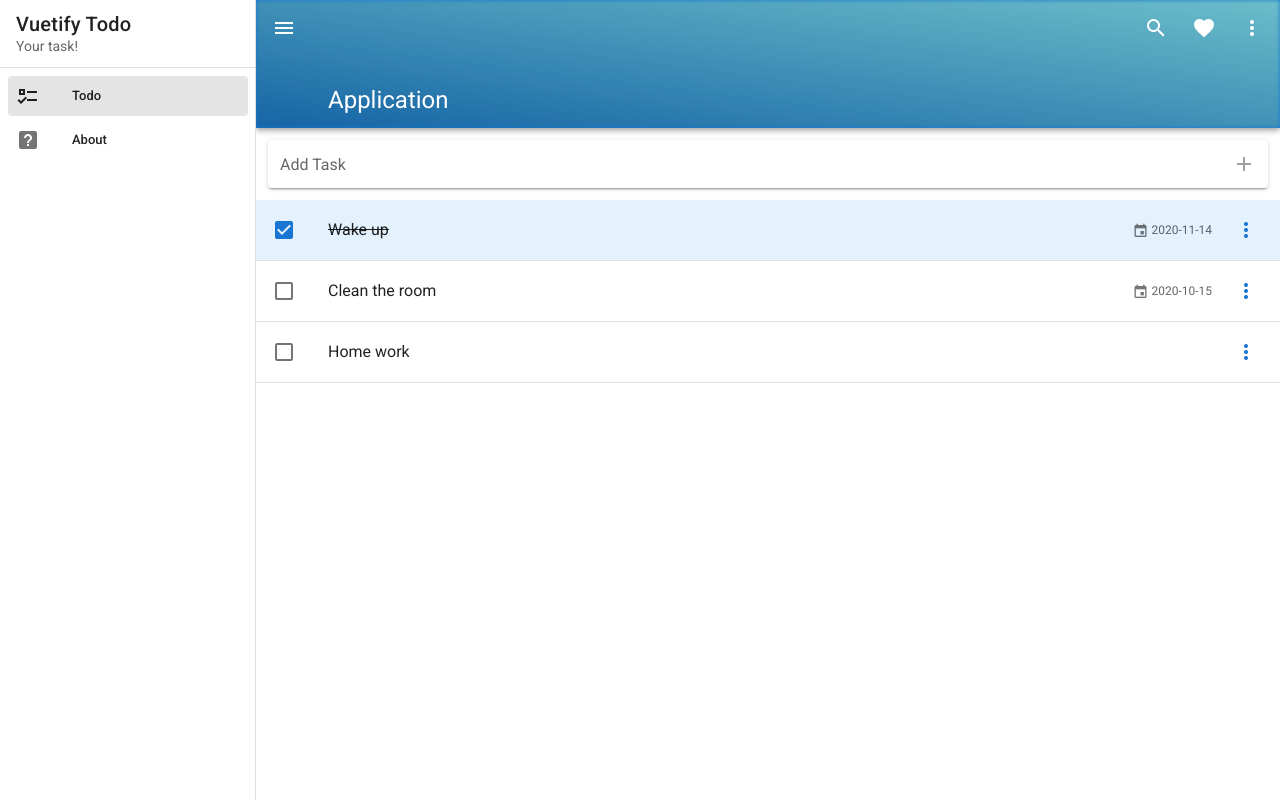
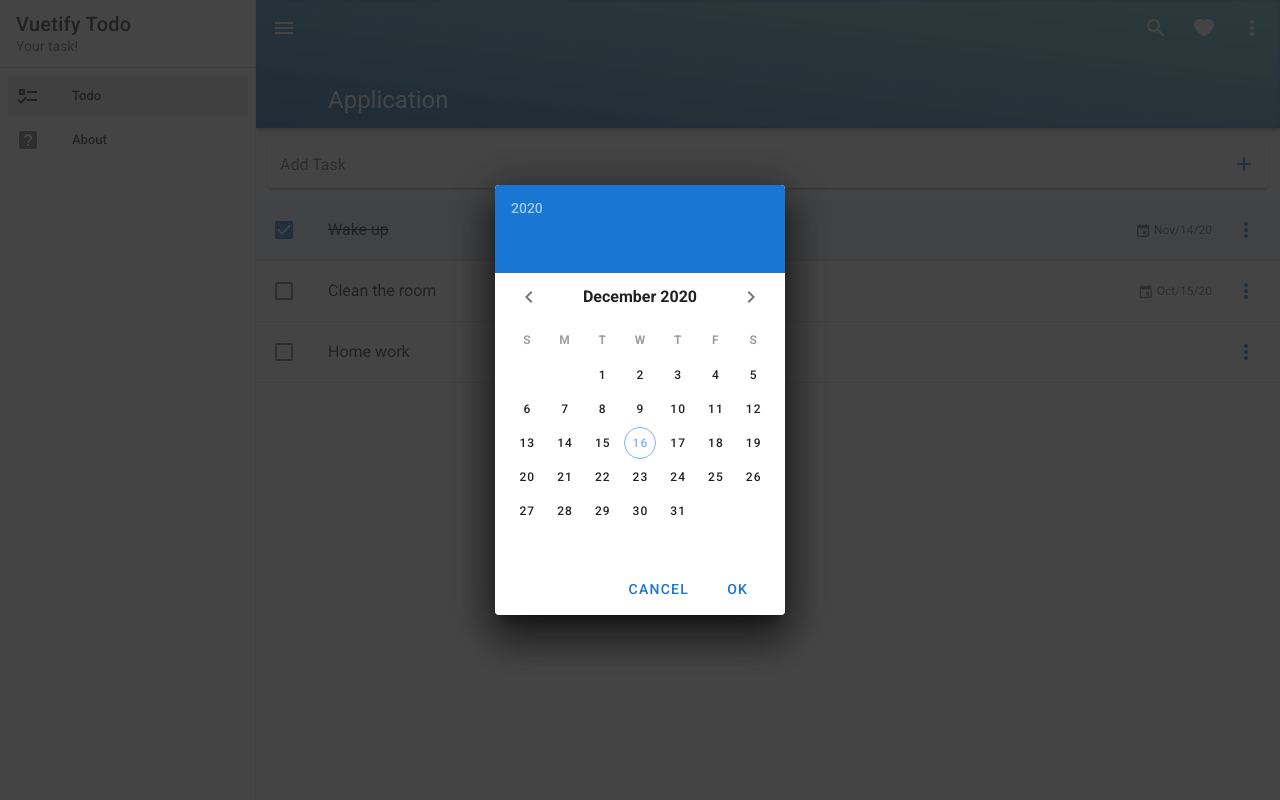
Before and after one commit to nord2sudjp/vuetify-todo, a Vue app: page / in a window 1280 px wide. Built offline with nearby package versions, Linux system fonts and the light colour scheme.

Commit message:
implement due date dialog

```diff
--- a/package.json
+++ b/package.json
@@ -8,6 +8,7 @@
   },
   "dependencies": {
     "core-js": "^3.6.5",
+    "date-fns": "^2.16.1",
     "eslint-plugin-prettier": "^3.2.0",
     "vue": "^2.6.11",
     "vue-router": "^3.2.0",
--- /dev/null
+++ b/src/components/Todo/Dialogs/DialogDueDate.vue
@@ -0,0 +1,29 @@
+<template>
+    <v-dialog
+        ref="dialog"
+        :value="true"
+        :return-value.sync="date"
+        persistent
+        width="290px"
+    >
+        <v-date-picker v-model="date" scrollable>
+            <v-spacer></v-spacer>
+            <v-btn text color="primary" @click="modal = false">
+                Cancel
+            </v-btn>
+            <v-btn text color="primary" @click="$refs.dialog.save(date)">
+                OK
+            </v-btn>
+        </v-date-picker>
+    </v-dialog>
+</template>
+
+<script>
+export default {
+    data() {
+        return { date: null };
+    }
+};
+</script>
+
+<style></style>
--- a/src/components/Todo/FieldAddTask.vue
+++ b/src/components/Todo/FieldAddTask.vue
@@ -13,7 +13,7 @@
             <v-icon
                 @click="addTask"
                 color="primary"
-                :disabled="!newTaskInvalid"
+                :disabled="!taskTitleInvalid"
             >
                 mdi-plus
             </v-icon>
@@ -36,7 +36,7 @@
     },
     methods: {
         addTask() {
-            if (!this.newTaskTitleInvalid)
+            if (!this.taskTitleInvalid)
                 this.$store.dispatch("addTask", this.newTaskTitle);
             this.newTaskTitle = "";
         }
--- a/src/components/Todo/Task.vue
+++ b/src/components/Todo/Task.vue
@@ -20,7 +20,7 @@
                 <v-list-item-action v-if="task.dueDate">
                     <v-list-item-action-text>
                         <v-icon small>mdi-calendar</v-icon>
-                        {{ task.dueDate }}
+                        {{ task.dueDate | niceDate }}
                     </v-list-item-action-text>
                 </v-list-item-action>
                 <v-list-item-action>
@@ -33,8 +33,14 @@
 </template>
 
 <script>
+import { format } from "date-fns";
 export default {
     props: ["task"],
+    filters: {
+        niceDate(value) {
+            return format(new Date(value), "MMM/d/yy");
+        }
+    },
     components: {
         "task-menu": require("@/components/Todo/TaskMenu.vue").default
     }
--- a/src/components/Todo/TaskMenu.vue
+++ b/src/components/Todo/TaskMenu.vue
@@ -30,6 +30,11 @@
             @close="dialogs.edit = false"
             :task="task"
         />
+        <dialog-due-date
+            v-if="dialogs.dueDate"
+            @close="dialogs.dueDate = false"
+            :task="task"
+        />
     </div>
 </template>
 
@@ -37,7 +42,7 @@
 export default {
     props: ["task"],
     data: () => ({
-        dialogs: { delete: false, edit: false },
+        dialogs: { delete: false, edit: false, dueDate: true },
         items: [
             {
                 title: "Edit",
@@ -71,6 +76,8 @@
         "dialog-delete": require("@/components/Todo/Dialogs/DialogDelete.vue")
             .default,
         "dialog-edit": require("@/components/Todo/Dialogs/DialogEdit.vue")
+            .default,
+        "dialog-due-date": require("@/components/Todo/Dialogs/DialogDueDate.vue")
             .default
     }
 };
```
Also changed, not shown: 1 other file (tests, documents, lock files or other folders).
